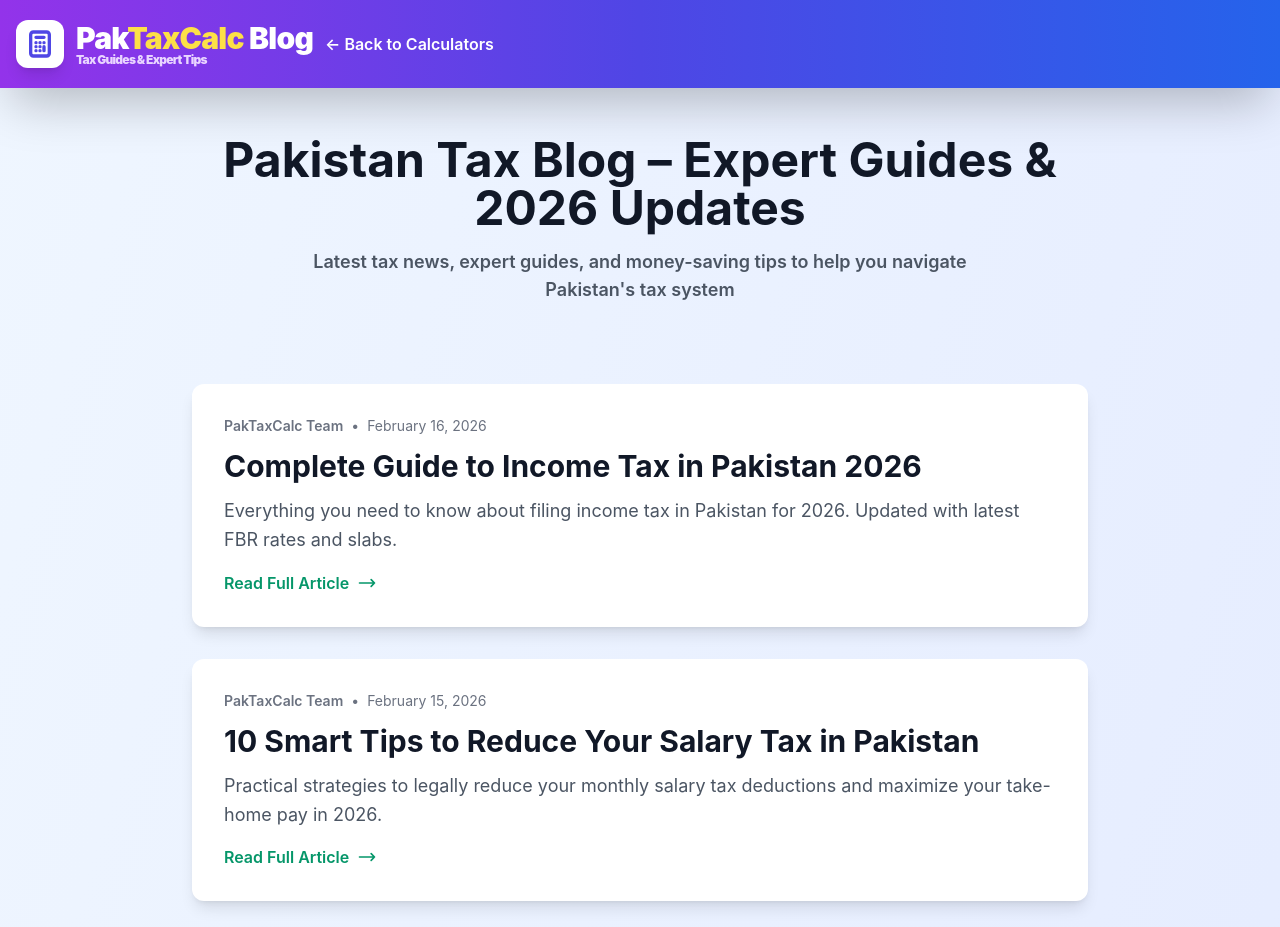
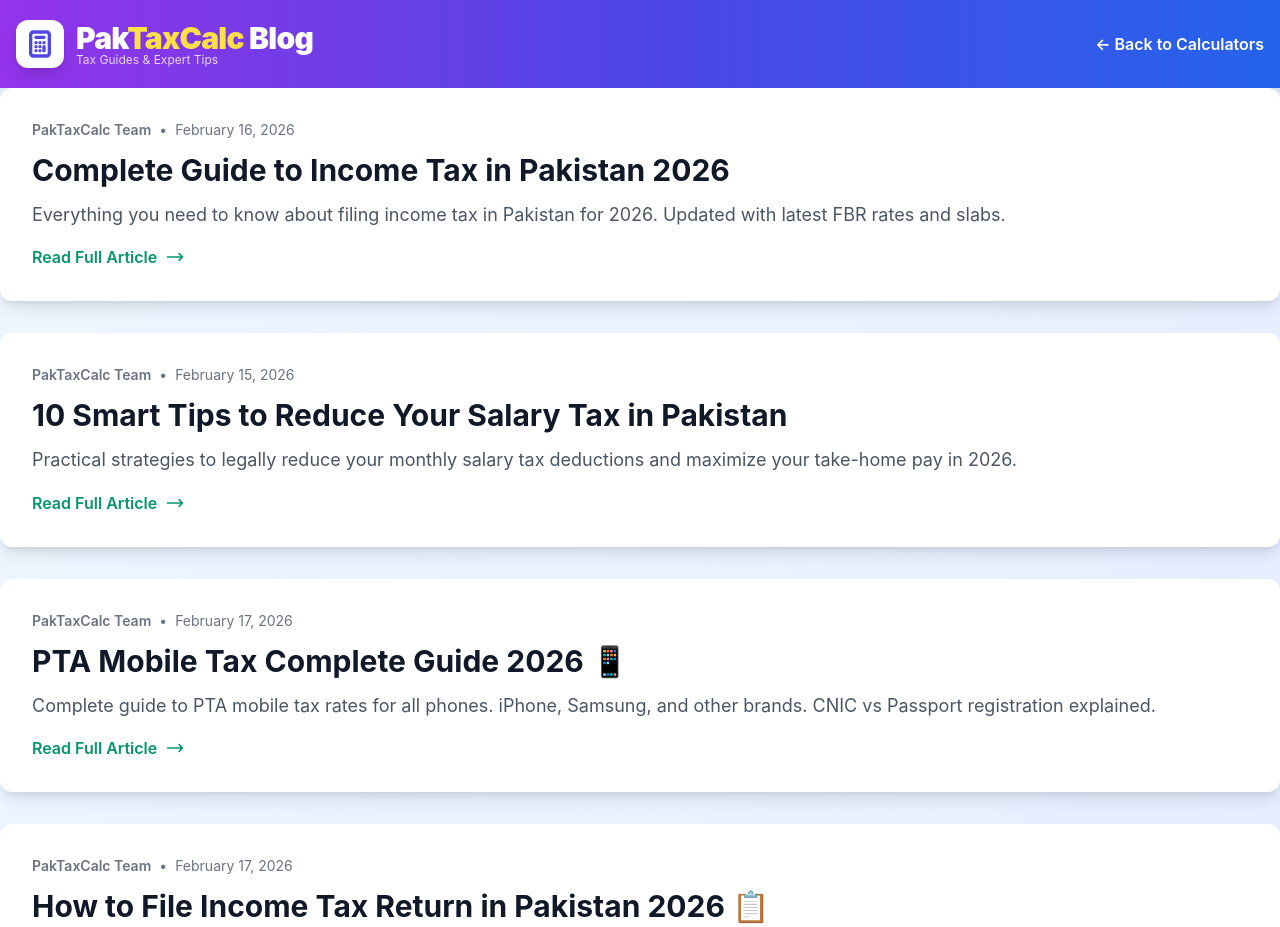
Before and after one commit to Abdullah20019/paktaxcalc, a plain HTML site: page blog/index.html in a window 1280 px wide. Shown: the top 927 px of the page. Drawn offline with nearby package versions, Linux system fonts and the light colour scheme.

```diff
--- a/blog/index.html
+++ b/blog/index.html
@@ -14,39 +14,35 @@
     <header class="bg-gradient-to-r from-purple-600 via-indigo-600 to-blue-600 shadow-2xl">
     <nav class="container mx-auto px-4 py-5">
         <div class="flex justify-between items-center">
+
+            <!-- LEFT SIDE -->
             <div class="flex items-center space-x-3">
                 <div class="bg-white rounded-xl p-2 shadow-lg">
                     <svg class="w-8 h-8 text-indigo-600" fill="none" stroke="currentColor" viewBox="0 0 24 24">
-                            <path stroke-linecap="round" stroke-linejoin="round" stroke-width="2.5" d="M9 7h6m0 10v-3m-3 3h.01M9 17h.01M9 14h.01M12 14h.01M15 11h.01M12 11h.01M9 11h.01M7 21h10a2 2 0 002-2V5a2 2 0 00-2-2H7a2 2 0 00-2 2v14a2 2 0 002 2z"></path>
+                        <path stroke-linecap="round" stroke-linejoin="round" stroke-width="2.5"
+                            d="M9 7h6m0 10v-3m-3 3h.01M9 17h.01M9 14h.01M12 14h.01M15 11h.01M12 11h.01M9 11h.01M7 21h10a2 2 0 002-2V5a2 2 0 00-2-2H7a2 2 0 00-2 2v14a2 2 0 002 2z">
+                        </path>
                     </svg>
                 </div>
+
                 <div>
-                        <div class="text-2xl md:text-3xl font-black text-white tracking-tight">
+                    <h1 class="text-2xl md:text-3xl font-black text-white tracking-tight">
                         Pak<span class="text-yellow-300">TaxCalc</span> Blog
                     </h1>
-                        <p class="text-xs text-purple-200 -mt-1">Tax Guides & Expert Tips</p>
+                    <p class="text-xs text-purple-200 -mt-1">
+                        Tax Guides & Expert Tips
+                    </p>
                 </div>
             </div>
-                <a href="/" class="text-white hover:text-yellow-300 font-semibold transition-colors">
+
+            <!-- RIGHT SIDE BUTTON -->
+            <a href="/" class="text-white hover:text-yellow-300 font-semibold transition-colors whitespace-nowrap">
                 ← Back to Calculators
-                    </div>
-                </div>
+            </a>
+
         </div>
     </nav>
 </header>
-
-    <div class="container mx-auto px-4 py-12">
-        <div class="max-w-4xl mx-auto">
-
-            <div class="text-center mb-12">
-                <h1 class="text-4xl md:text-5xl font-bold text-gray-900 mb-4">
-                    Pakistan Tax Blog – Expert Guides & 2026 Updates
-                </h1>
-                <p class="text-lg text-gray-600 max-w-2xl mx-auto">
-                    Latest tax news, expert guides, and money-saving tips to help you navigate Pakistan's tax system
-                </p>
-            </div>
-
             <div class="grid gap-8">
 
                 <!-- Blog Post 1 -->
```
Lines whose indentation alone changed are shown as unchanged.
